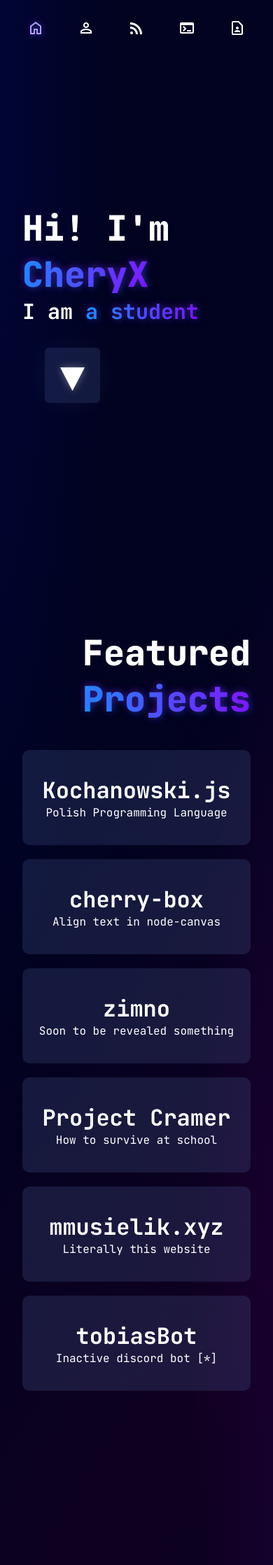
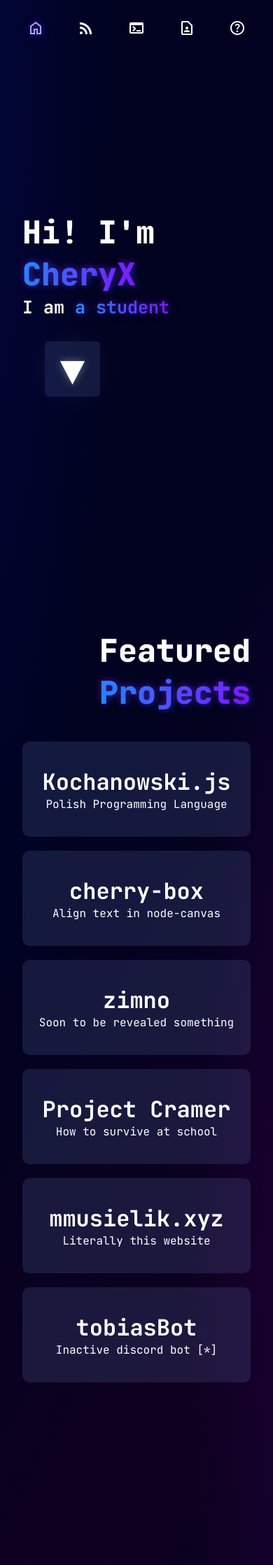
Before and after one commit to CheryX/mmusielik.xyz, a Jekyll site: the page built from index.md, in a window 390 px wide. Shown: the top 2237 px of the page at 70% size. Built offline with Jekyll 4.4.1, drawn with Linux system fonts in a browser that asks for light colours.

Commit message:
Deleted /about

```diff
--- a/_includes/header.html
+++ b/_includes/header.html
@@ -8,16 +8,6 @@
         {% else %}
             <div class="nav-item nav-pc">Home</div>
             <div class="nav-item nav-mobile"><span class="material-symbols-outlined">home</span></div>
-        {% endif %}
-    </a>
-
-    <a href="/about">
-        {% if page.site == "about" %}
-            <div class="nav-item nav-active nav-pc">About</div>
-            <div class="nav-item nav-active nav-mobile"><span class="material-symbols-outlined">person</span></div>
-        {% else %}
-            <div class="nav-item nav-pc">About</div>
-            <div class="nav-item nav-mobile"><span class="material-symbols-outlined">person</span></div>
         {% endif %}
     </a>
 
@@ -50,6 +40,17 @@
         <div class="nav-item nav-mobile"><span class="material-symbols-outlined">contact_page</span></div>
         {% endif %}
     </a>
+
+    <a href="/soon">
+        {% if page.site == "secret" %}
+            <div class="nav-item nav-active nav-pc">Soon</div>
+            <div class="nav-item nav-active nav-mobile"><span class="material-symbols-outlined">help</span></div>
+        {% else %}
+            <div class="nav-item nav-pc">Soon</div>
+            <div class="nav-item nav-mobile"><span class="material-symbols-outlined">help</span></div>
+        {% endif %}
+    </a>
+
 </nav>
 
 <section id="socials" class="desktop">
--- a/styles/colors.css
+++ b/styles/colors.css
@@ -96,11 +96,11 @@ body {
 
 @media screen and (max-width: 1000px) {
   .title {
-    font-size: 50px;
+    font-size: 45px;
   }
 
   .subtitle {
-    font-size: 30px;
+    font-size: 25px;
   }
 }
 
--- a/styles/landing.css
+++ b/styles/landing.css
@@ -129,7 +129,7 @@ h3 {
   display: none !important;
 }
 
-@media screen and (max-width: 800px) {
+@media screen and (max-width: 1200px) {
   .nav-mobile, .mobile {
     display: block !important;
   }
```
Also changed, not shown: about.md (deleted, +0 -34 lines). Lines whose indentation alone changed are shown as unchanged.
